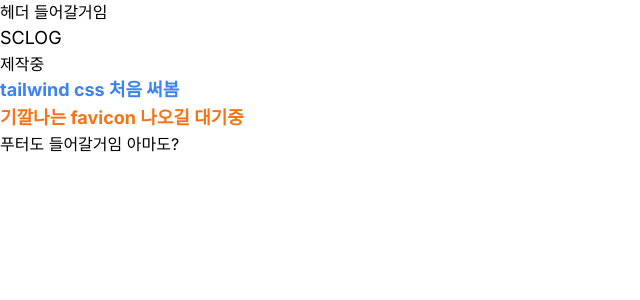
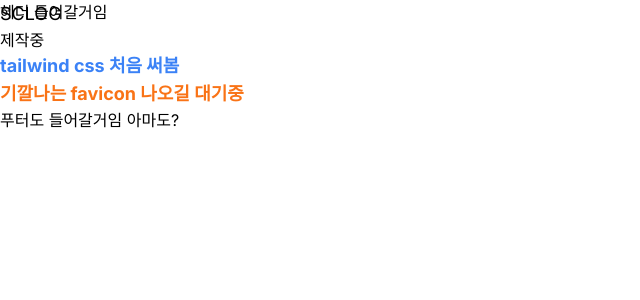
Before and after one commit to scwon/sclog, a Next.js app: page / in a window 1280 px wide. Shown: the top 300 px of the page, without its empty margins (0-640 px from the left). Built offline with nearby package versions, Linux system fonts and the light colour scheme.

Commit message:
feat: 테일윈드 너무 어려움

```diff
--- a/src/app/layout.tsx
+++ b/src/app/layout.tsx
@@ -19,7 +19,7 @@ export default function RootLayout({
       <meta charSet="utf-8" />
       <meta name="viewport" content="width=device-width, initial-scale=1" />
       <body className={inter.className}>
-        <header>헤더 들어갈거임</header>
+        <header className="fixed">헤더 들어갈거임</header>
         {children}
         <footer>푸터도 들어갈거임 아마도?</footer>
       </body>
```
Also changed, not shown: src/app/page.tsx (+6 -2 lines).
